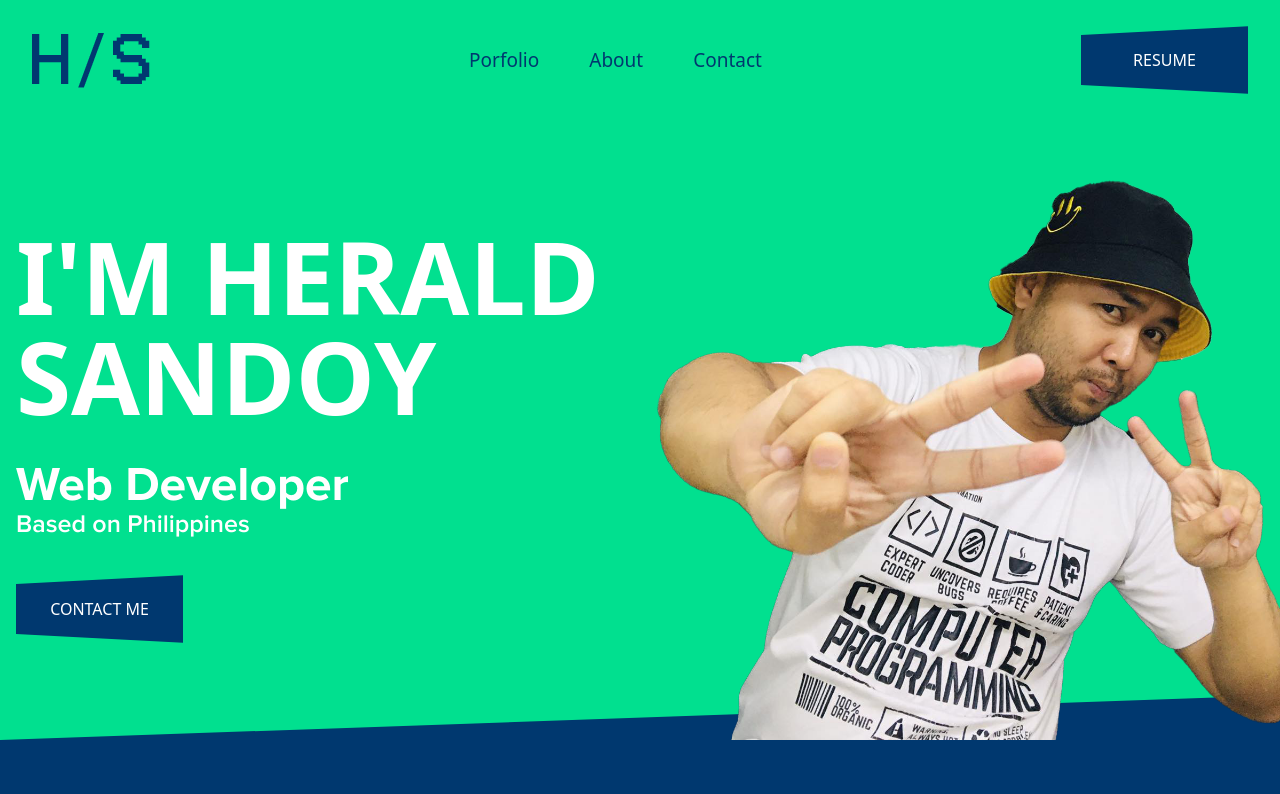
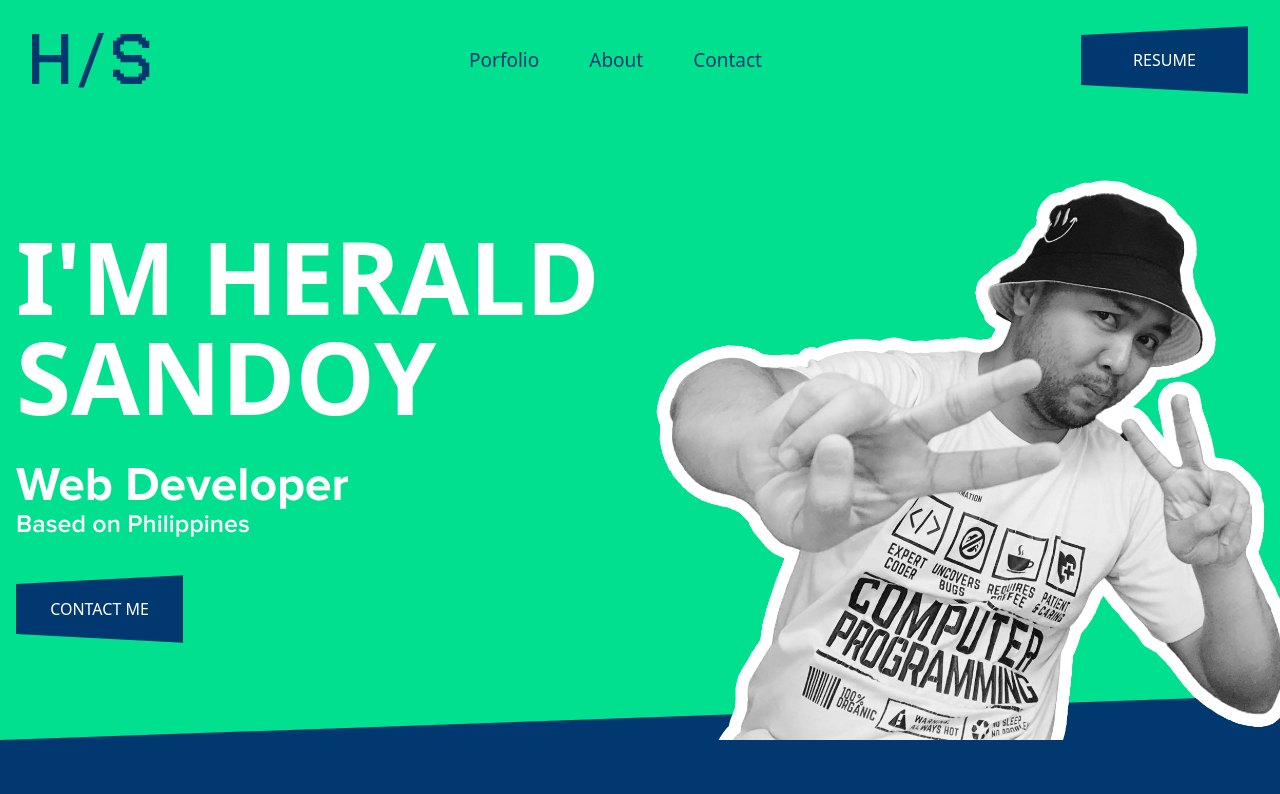
Before and after one commit to heraldsandoy/portfolio, a Next.js app: page / in a window 1280 px wide. Shown: the top 794 px of the page. Built offline with nearby package versions, Linux system fonts and the light colour scheme; a web font is replaced by a local one.

Commit message:
add greyscale

```diff
--- a/app/components/HeroSection.tsx
+++ b/app/components/HeroSection.tsx
@@ -23,7 +23,7 @@ function HeroSection() {
 
     </div>
     <div className="w-1/2 p-4 relative min-h-[500px]">
-        <Image className="absolute top-0" src="/herald.png" width="1199" height="1144" alt="herald hero image" />
+        <Image className="absolute top-0" src="/grey-herald.png" width="1247" height="1193" alt="herald hero image" />
     </div>
   </section>
   )
```
Also changed, not shown: public/grey-herald.png (added).
